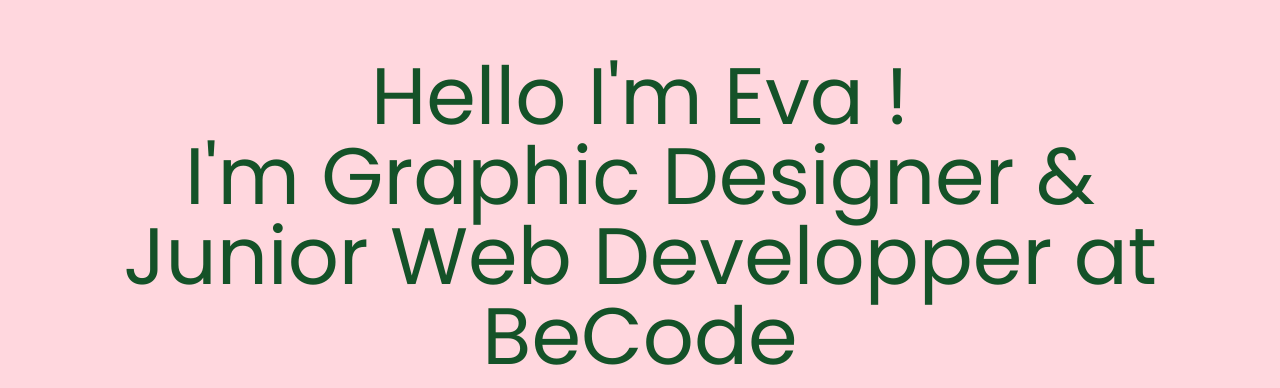
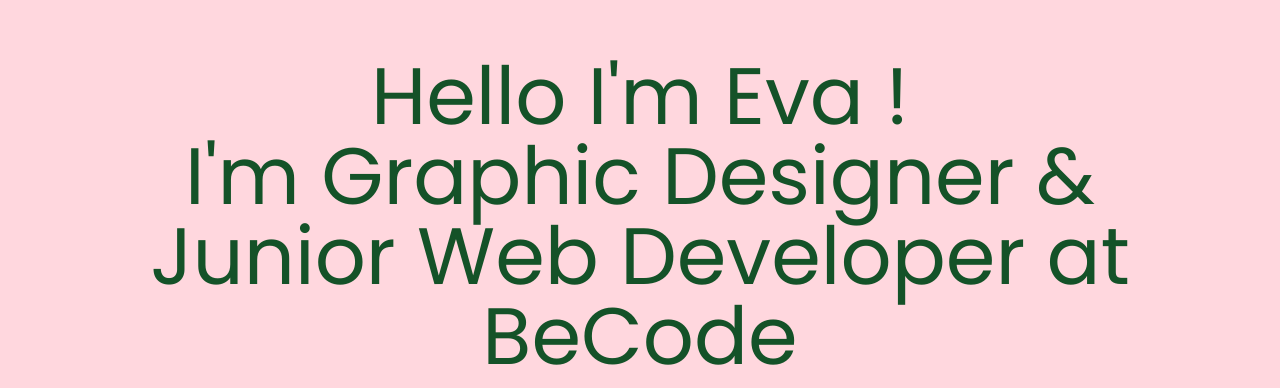
Before and after one commit to evalambert/evalambert.github.io, a plain HTML site: page index.html in a window 1280 px wide. Shown: the part 143-531 px from the top of the page. Drawn offline with Linux system fonts and the light colour scheme.

Commit message:
Update index.html

```diff
--- a/index.html
+++ b/index.html
@@ -13,7 +13,7 @@
 <body>
   <main>
     <div class="title">Hello I'm Eva ! <br>
-      I'm Graphic Designer & Junior Web Developper at BeCode
+      I'm Graphic Designer & Junior Web Developer at BeCode
     </div>
     <div class="intro"> </div>
     <div class="social-icons">
```
